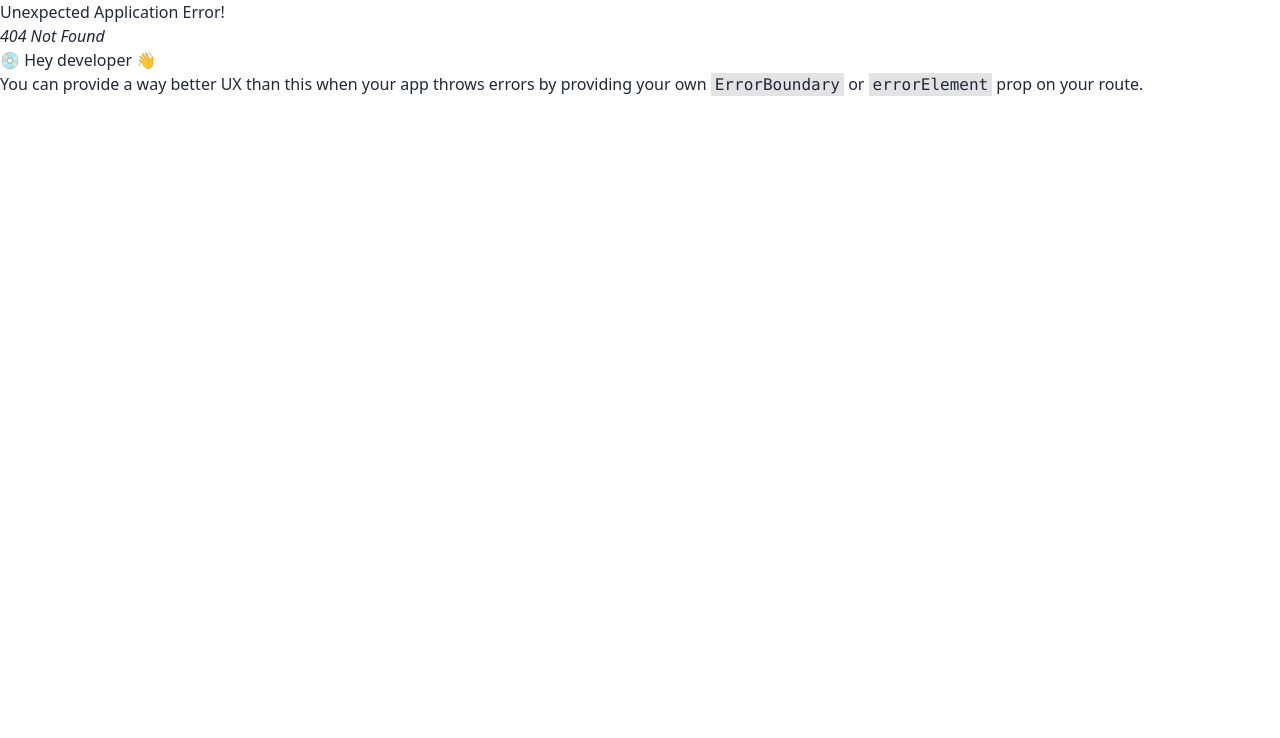
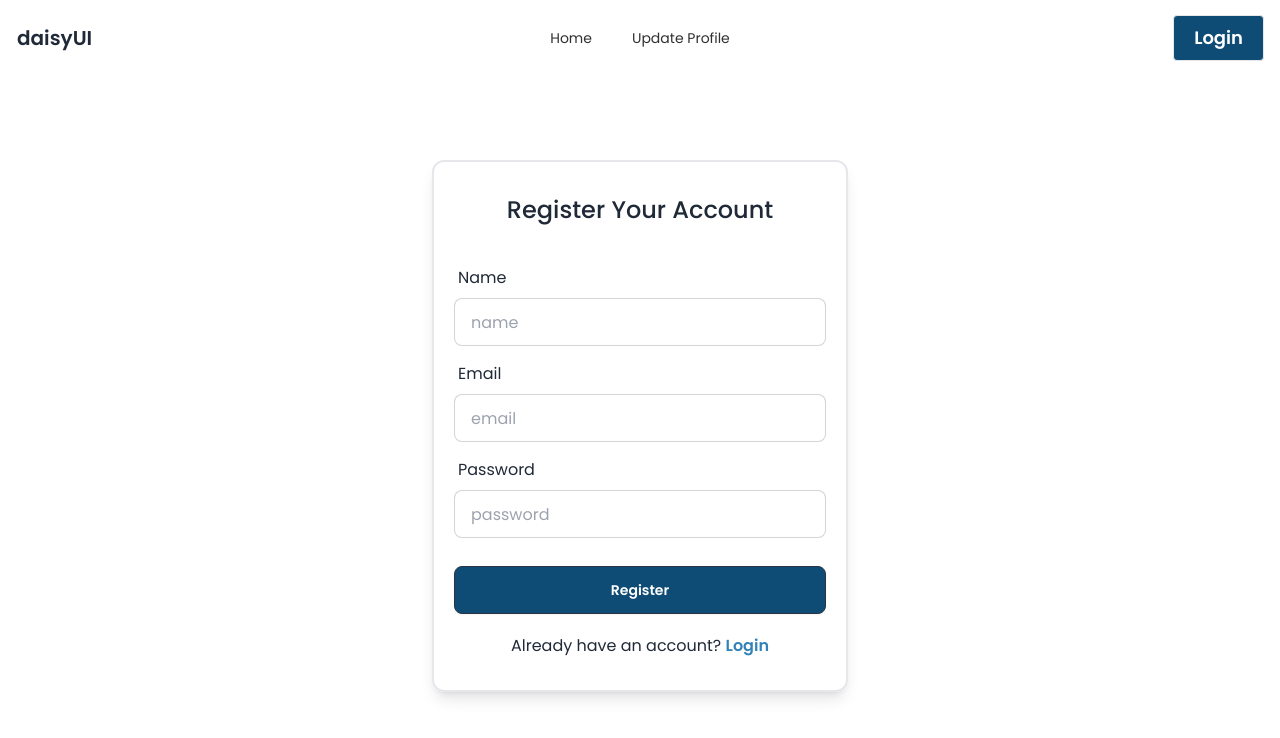
Before and after one commit to Hossain-Md-Shahriar/real-estate, a React (Vite) app: page /register in a window 1280 px wide. Before the commit this address had no page. Shown: the top 738 px of the page. Built offline with nearby package versions, Linux system fonts and the light colour scheme; no server answers.

Commit message:
email and password authentication done

```diff
--- a/src/components/Navbar.jsx
+++ b/src/components/Navbar.jsx
@@ -1,6 +1,16 @@
-import { NavLink } from "react-router-dom";
+import { useContext } from "react";
+import { Link, NavLink } from "react-router-dom";
+import { AuthContext } from "../providers/AuthProvider";
 
 const Navbar = () => {
+  const { user, logOut } = useContext(AuthContext);
+
+  const handleLogOut = () => {
+    logOut()
+      .then(() => console.log("user logged out"))
+      .catch((error) => console.error(error));
+  };
+
   const navLinks = (
     <>
       <li>
@@ -35,10 +45,14 @@ const Navbar = () => {
   );
 
   return (
-    <div className="navbar bg-base-100 px-0 py-4">
+    <div className="navbar bg-white px-4 py-3 fixed top-0 right-0">
       <div className="navbar-start">
         <div className="dropdown">
-          <div tabIndex={0} role="button" className="btn btn-ghost lg:hidden">
+          <div
+            tabIndex={0}
+            role="button"
+            className="btn btn-ghost lg:hidden pl-0"
+          >
             <svg
               xmlns="http://www.w3.org/2000/svg"
               className="h-5 w-5"
@@ -61,18 +75,33 @@ const Navbar = () => {
             {navLinks}
           </ul>
         </div>
-        <a className="btn btn-ghost text-xl rounded">daisyUI</a>
+        <a className="btn btn-ghost text-xl rounded px-0">daisyUI</a>
       </div>
       <div className="navbar-center hidden lg:flex">
         <ul className="menu menu-horizontal px-1">{navLinks}</ul>
       </div>
       <div className="navbar-end">
-        <NavLink
-          to="/login"
-          className="px-5 py-2 text-lg font-semibold text-white hover:text-[#0F4C75] bg-[#0F4C75] hover:bg-white border hover:border-[#0F4C75] transition-all duration-150 rounded"
-        >
-          Login
-        </NavLink>
+        {user ? (
+          <div>
+            <span>{user.email}</span>
+            <button onClick={handleLogOut} className="px-5 py-2 text-lg font-semibold text-white hover:text-[#0F4C75] bg-[#0F4C75] hover:bg-white border hover:border-[#0F4C75] transition-all duration-150 rounded">
+              Sign out
+            </button>
+          </div>
+        ) : (
+          <NavLink
+            to="/login"
+            className={({ isActive }) =>
+              `px-5 py-2 text-lg font-semibold ${
+                isActive
+                  ? "text-[#0F4C75] hover:text-white border border-[#0F4C75] rounded hover:bg-[#0F4C75] transition-all duration-150"
+                  : "text-white hover:text-[#0F4C75] bg-[#0F4C75] hover:bg-white border hover:border-[#0F4C75] transition-all duration-150 rounded"
+              }`
+            }
+          >
+            Login
+          </NavLink>
+        )}
       </div>
     </div>
   );
--- a/src/firebase/firebase.config.js
+++ b/src/firebase/firebase.config.js
@@ -1,5 +1,6 @@
 // Import the functions you need from the SDKs you need
 import { initializeApp } from "firebase/app";
+import { getAuth } from "firebase/auth";
 // TODO: Add SDKs for Firebase products that you want to use
 // https://firebase.google.com/docs/web/setup#available-libraries
 
@@ -15,4 +16,5 @@ const firebaseConfig = {
 
 // Initialize Firebase
 const app = initializeApp(firebaseConfig);
-export default app;
+const auth = getAuth(app);
+export default auth;
--- a/src/index.css
+++ b/src/index.css
@@ -1,5 +1,4 @@
+@import url('https://fonts.googleapis.com/css2?family=Poppins:wght@300;400;500;600;700;800;900&display=swap');
 @tailwind base;
 @tailwind components;
 @tailwind utilities;
-
-@import url('https://fonts.googleapis.com/css2?family=Poppins:wght@300;400;500;600;700;800;900&display=swap');
--- a/src/layouts/Root.jsx
+++ b/src/layouts/Root.jsx
@@ -1,4 +1,5 @@
 import { Outlet } from "react-router-dom";
+import Navbar from "../components/Navbar";
 
 const Root = () => {
   return (
--- a/src/main.jsx
+++ b/src/main.jsx
@@ -3,9 +3,12 @@ import ReactDOM from "react-dom/client";
 import "./index.css";
 import { RouterProvider } from "react-router-dom";
 import router from "./routes/Routes.jsx";
+import AuthProvider from "./providers/AuthProvider";
 
 ReactDOM.createRoot(document.getElementById("root")).render(
   <React.StrictMode>
-    <RouterProvider router={router} />
+    <AuthProvider>
+      <RouterProvider router={router} />
+    </AuthProvider>
   </React.StrictMode>
 );
--- a/src/pages/Home.jsx
+++ b/src/pages/Home.jsx
@@ -2,9 +2,9 @@ import Navbar from "../components/Navbar"
 
 const Home = () => {
   return (
-    <div className="bg-red-300">
+    <div className="">
         <Navbar />
-      home
+      <h2 className="mt-24">home</h2>
     </div>
   )
 }
--- /dev/null
+++ b/src/pages/Login.jsx
@@ -0,0 +1,87 @@
+import { Link, useNavigate } from "react-router-dom";
+import Navbar from "../components/Navbar";
+import { useContext } from "react";
+import { AuthContext } from "../providers/AuthProvider";
+import google from "../assets/google.svg";
+import github from "../assets/github.svg";
+
+const Login = () => {
+  const { signInUser } = useContext(AuthContext);
+  const navigate = useNavigate();
+
+  const handleLogin = (e) => {
+    e.preventDefault();
+    const email = e.target.email.value;
+    const password = e.target.password.value;
+    console.log(email, password);
+
+    signInUser(email, password)
+      .then((result) => {
+        console.log(result.user);
+        e.target.reset();
+        navigate("/");
+      })
+      .catch((error) => console.error(error));
+  };
+
+  return (
+    <div>
+      <Navbar />
+      <div className="md:w-1/2 lg:w-1/3 mx-auto mt-40 shadow-lg px-5 py-8 rounded-xl border-2">
+        <h2 className="text-2xl font-medium mb-8 text-center">
+          Login Your Account
+        </h2>
+        <form onSubmit={handleLogin}>
+          <div className="form-control mb-2">
+            <label className="label">
+              <span className="">Email</span>
+            </label>
+            <input
+              type="email"
+              placeholder="email"
+              name="email"
+              className="input input-bordered"
+              required
+            />
+          </div>
+          <div className="form-control">
+            <label className="label">
+              <span className="">Password</span>
+            </label>
+            <input
+              type="password"
+              placeholder="password"
+              name="password"
+              className="input input-bordered"
+              required
+            />
+          </div>
+          <div className="form-control mt-7">
+            <button className="btn btn-neutral bg-[#0F4C75] hover:bg-[#0a3049] text-white">
+              Login
+            </button>
+          </div>
+        </form>
+        <p className="text-center pb-3 border-b mt-5">
+          Don't have an account?{" "}
+          <Link to="/register" className="text-[#3282B8] font-semibold">
+            Register
+          </Link>
+        </p>
+        <p className="py-3 text-center text-sm text-[#797979]">
+          Or continue with,
+        </p>
+        <div className="flex justify-center gap-5">
+          <div className="rounded-full border-2 flex justify-center items-center size-10 hover:shadow-lg transition-all duration-150">
+            <img className="w-7" src={google} alt="" />
+          </div>
+          <div className="rounded-full border-2 flex justify-center items-center size-10 hover:shadow-lg transition-all duration-150">
+            <img className="w-7" src={github} alt="" />
+          </div>
+        </div>
+      </div>
+    </div>
+  );
+};
+
+export default Login;
--- /dev/null
+++ b/src/pages/Register.jsx
@@ -0,0 +1,86 @@
+import { Link } from "react-router-dom";
+import Navbar from "../components/Navbar";
+import { useContext } from "react";
+import { AuthContext } from "../providers/AuthProvider";
+
+const Register = () => {
+  const { createUser } = useContext(AuthContext);
+
+  const handleRegister = (e) => {
+    e.preventDefault();
+    const name = e.target.name.value;
+    const email = e.target.email.value;
+    const password = e.target.password.value;
+    console.log(name, email, password);
+
+    createUser(email, password)
+      .then((result) => {
+        console.log(result.user);
+      })
+      .catch((error) => {
+        console.error(error);
+      });
+  };
+
+  return (
+    <div>
+      <Navbar />
+      <div className="md:w-1/2 lg:w-1/3 mx-auto mt-40 shadow-lg px-5 py-8 rounded-xl border-2">
+        <h2 className="text-2xl font-medium mb-8 text-center">
+          Register Your Account
+        </h2>
+        <form onSubmit={handleRegister}>
+          <div className="form-control mb-2">
+            <label className="label">
+              <span className="">Name</span>
+            </label>
+            <input
+              type="text"
+              placeholder="name"
+              name="name"
+              className="input input-bordered"
+              required
+            />
+          </div>
+          <div className="form-control mb-2">
+            <label className="label">
+              <span className="">Email</span>
+            </label>
+            <input
+              type="email"
+              placeholder="email"
+              name="email"
+              className="input input-bordered"
+              required
+            />
+          </div>
+          <div className="form-control">
+            <label className="label">
+              <span className="">Password</span>
+            </label>
+            <input
+              type="password"
+              placeholder="password"
+              name="password"
+              className="input input-bordered"
+              required
+            />
+          </div>
+          <div className="form-control mt-7">
+            <button className="btn btn-neutral bg-[#0F4C75] hover:bg-[#0a3049] text-white">
+              Register
+            </button>
+          </div>
+        </form>
+        <p className="text-center mt-5">
+          Already have an account?{" "}
+          <Link to="/login" className="text-[#3282B8] font-semibold">
+            Login
+          </Link>
+        </p>
+      </div>
+    </div>
+  );
+};
+
+export default Register;
--- /dev/null
+++ b/src/providers/AuthProvider.jsx
@@ -0,0 +1,70 @@
+import {
+  GoogleAuthProvider,
+  createUserWithEmailAndPassword,
+  onAuthStateChanged,
+  signInWithEmailAndPassword,
+  signInWithPopup,
+  signOut,
+} from "firebase/auth";
+import { createContext, useEffect, useState } from "react";
+import auth from "../firebase/firebase.config";
+
+export const AuthContext = createContext(null);
+
+const googleProvider = new GoogleAuthProvider();
+
+const AuthProvider = ({ children }) => {
+  const [user, setUser] = useState(null);
+  const [loading, setLoading] = useState(true);
+
+  const createUser = (email, password) => {
+    setLoading(true);
+    return createUserWithEmailAndPassword(auth, email, password);
+  };
+
+  const signInUser = (email, password) => {
+    setLoading(true);
+    return signInWithEmailAndPassword(auth, email, password);
+  };
+
+  const signInWithGoogle = () => {
+    setLoading(true);
+    return signInWithPopup(auth, googleProvider);
+  };
+
+  const logOut = () => {
+    setLoading(true);
+    return signOut(auth);
+  };
+
+  // observing Auth state change
+  useEffect(() => {
+    const unSubscribe = onAuthStateChanged(auth, (currentUser) => {
+      setUser(currentUser);
+      console.log(
+        "observing current user inside useEffect of AuthProvider",
+        currentUser
+      );
+      setLoading(false);
+    });
+
+    return () => {
+      unSubscribe();
+    };
+  }, []);
+
+  const authInfo = {
+    user,
+    loading,
+    createUser,
+    signInUser,
+    signInWithGoogle,
+    logOut,
+  };
+
+  return (
+    <AuthContext.Provider value={authInfo}>{children}</AuthContext.Provider>
+  );
+};
+
+export default AuthProvider;
--- /dev/null
+++ b/src/routes/PrivateRoute.jsx
@@ -0,0 +1,19 @@
+import { useContext } from "react";
+import { AuthContext } from "../providers/AuthProvider";
+import { Navigate } from "react-router-dom";
+
+const PrivateRoute = ({ children }) => {
+  const { user, loading } = useContext(AuthContext);
+
+  if (loading) {
+    return <span className="loading loading-infinity loading-lg"></span>;
+  }
+
+  if (user) {
+    return children;
+  }
+
+  return <Navigate to="/login" />;
+};
+
+export default PrivateRoute;
```
Also changed, not shown: src/routes/Routes.jsx (+12 -1 lines), src/assets/github.svg (added), src/assets/google.svg (added).
